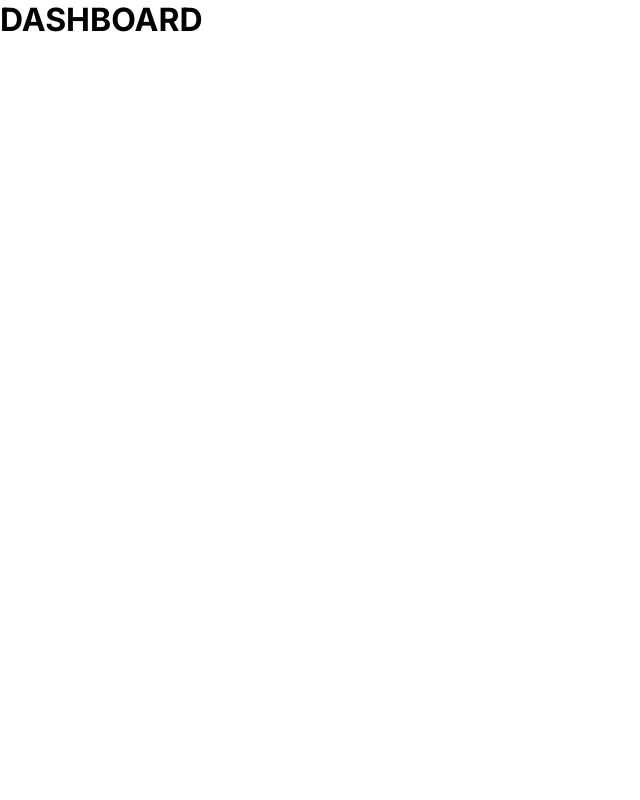
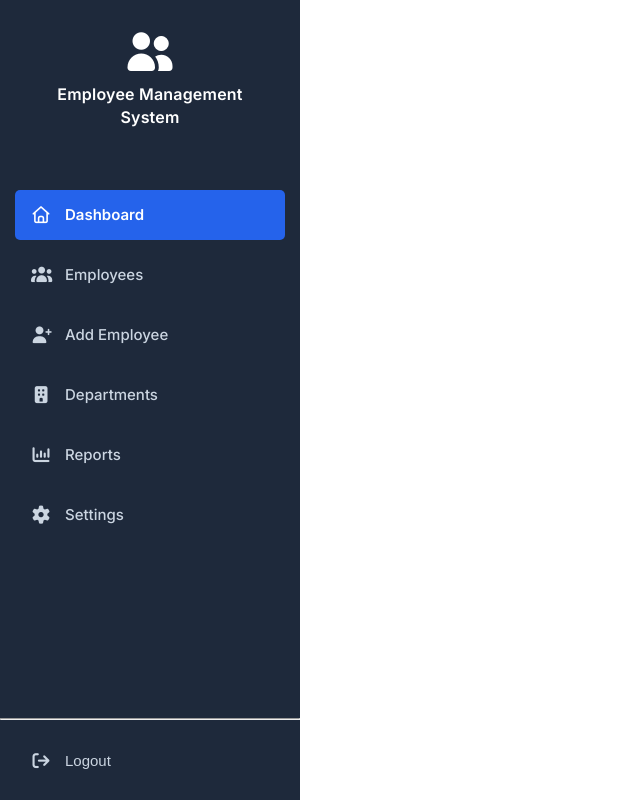
Before and after one commit to abhin-palakkal/employee-management-system-v2, a React (Vite) app in the folder REACT/: page /dashboard in a window 1280 px wide. Shown: the whole page, without its empty margins (0-640 px from the left). Built offline with nearby package versions, Linux system fonts and the light colour scheme.

Commit message:
feat: add dashboard sidebar navigation

```diff
--- /dev/null
+++ b/REACT/components/Sidebar/Sidebar.css
@@ -0,0 +1,109 @@
+.sidebar {
+  width: 300px;
+  min-width: 300px;
+  height: 100vh;
+  background-color: #1e293b;
+  display: flex;
+  flex-direction: column;
+}
+
+.sidebar-start {
+  width: 100%;
+  height: 20%;
+  display: flex;
+  flex-direction: column;
+  align-items: center;
+  justify-content: center;
+  gap: 12px;
+  color: #ffffff;
+}
+
+.sidebar-start p {
+  margin: 0;
+  max-width: 200px;
+  text-align: center;
+  font-size: 16px;
+  font-weight: 600;
+  line-height: 1.4;
+  letter-spacing: 0.2px;
+}
+
+.fa-user-group {
+  font-size: 40px;
+  color: #ffffff;
+}
+
+.sidebar-center {
+  width: 100%;
+  height: 70%;
+  display: flex;
+  flex-direction: column;
+  align-items: center;
+  padding-top: 25px;
+}
+
+.sidebar-link {
+  width: 90%;
+  height: 50px;
+  margin: 5px auto;
+  display: flex;
+  align-items: center;
+  gap: 14px;
+  padding: 0 16px;
+  border-radius: 5px;
+  color: #cbd5e1;
+  text-decoration: none;
+  font-size: 15px;
+  font-weight: 500;
+  transition: all 0.2s ease;
+}
+
+.sidebar-link i {
+  width: 20px;
+  font-size: 17px;
+  text-align: center;
+}
+
+.sidebar-link:hover {
+  background-color: #334155;
+  color: #ffffff;
+}
+
+.sidebar-link.active {
+  background-color: #2563eb;
+  color: #ffffff;
+  font-weight: 600;
+}
+
+.sidebar-end {
+  width: 100%;
+  height: 10%;
+  display: flex;
+  align-items: center;
+  justify-content: center;
+}
+.logout-button {
+  width: 90%;
+  height: 50px;
+  display: flex;
+  align-items: center;
+  gap: 14px;
+  padding: 0 16px;
+  border: none;
+  border-radius: 5px;
+  background: transparent;
+  color: #cbd5e1;
+  font-size: 15px;
+  font-weight: 500;
+  cursor: pointer;
+  transition: all 0.2s ease;
+}
+.logout-button i {
+  width: 20px;
+  font-size: 17px;
+  text-align: center;
+}
+
+.logout-button:hover {
+  color: #ff0000;
+}
--- /dev/null
+++ b/REACT/components/Sidebar/Sidebar.jsx
@@ -0,0 +1,83 @@
+//import
+import './Sidebar.css';
+import { NavLink, useNavigate } from 'react-router-dom';
+
+const Sidebar = () => {
+  const navigate = useNavigate();
+  const logoutFunction = () => {
+    localStorage.removeItem('TOKEN');
+    navigate('/login');
+  };
+  return (
+    <aside className="sidebar">
+      <div className="sidebar-start">
+        <i className="fa-solid fa-user-group"></i>
+        <p>Employee Management System</p>
+      </div>
+      <div className="sidebar-center">
+        <NavLink
+          to="/dashboard"
+          className={({ isActive }) =>
+            isActive ? 'sidebar-link active' : 'sidebar-link'
+          }
+        >
+          <i className="fa-regular fa-house"></i>
+          <span>Dashboard</span>
+        </NavLink>
+        <NavLink
+          to="/employees"
+          className={({ isActive }) =>
+            isActive ? 'sidebar-link active' : 'sidebar-link'
+          }
+        >
+          <i className="fa-solid fa-users"></i>
+          <span>Employees</span>
+        </NavLink>
+        <NavLink
+          to="/addemployee"
+          className={({ isActive }) =>
+            isActive ? 'sidebar-link active' : 'sidebar-link'
+          }
+        >
+          <i className="fa-solid fa-user-plus"></i>
+          <span>Add Employee</span>
+        </NavLink>
+        <NavLink
+          to="/departments"
+          className={({ isActive }) =>
+            isActive ? 'sidebar-link active' : 'sidebar-link'
+          }
+        >
+          <i className="fa-solid fa-building"></i>
+          <span>Departments</span>
+        </NavLink>
+        <NavLink
+          to="/reports"
+          className={({ isActive }) =>
+            isActive ? 'sidebar-link active' : 'sidebar-link'
+          }
+        >
+          <i className="fa-solid fa-chart-column"></i>
+          <span>Reports</span>
+        </NavLink>
+        <NavLink
+          to="/settings"
+          className={({ isActive }) =>
+            isActive ? 'sidebar-link active' : 'sidebar-link'
+          }
+        >
+          <i className="fa-solid fa-gear"></i>
+          <span>Settings</span>
+        </NavLink>
+      </div>
+      <hr />
+      <div className="sidebar-end">
+        <button onClick={logoutFunction} className="logout-button">
+          <i className="fa-solid fa-arrow-right-from-bracket"></i>
+          <span>Logout</span>
+        </button>
+      </div>
+    </aside>
+  );
+};
+export default Sidebar;
--- a/REACT/src/pages/Dashboard/Dashboard.jsx
+++ b/REACT/src/pages/Dashboard/Dashboard.jsx
@@ -1,9 +1,11 @@
+//import
 import './Dashboard.css';
+import Sidebar from '../../../components/Sidebar/Sidebar';
 
 const Dashboard = () => {
   return (
     <>
-      <h1>DASHBOARD</h1>
+      <Sidebar />
     </>
   );
 };
--- a/REACT/src/pages/Login/Login.css
+++ b/REACT/src/pages/Login/Login.css
@@ -18,7 +18,7 @@
 .login-box-one {
   width: 45%;
   height: 100%;
-  background-color: #1d4ed8;
+  background-color: #1e293b;
   border-radius: 30px 0px 0px 30px;
   display: flex;
   flex-direction: column;
```
